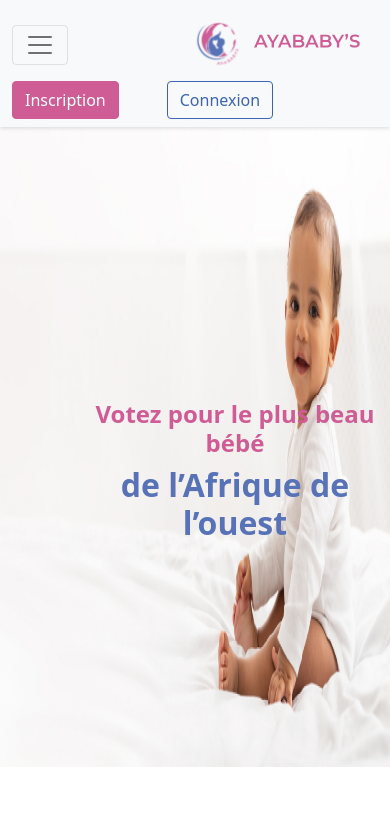
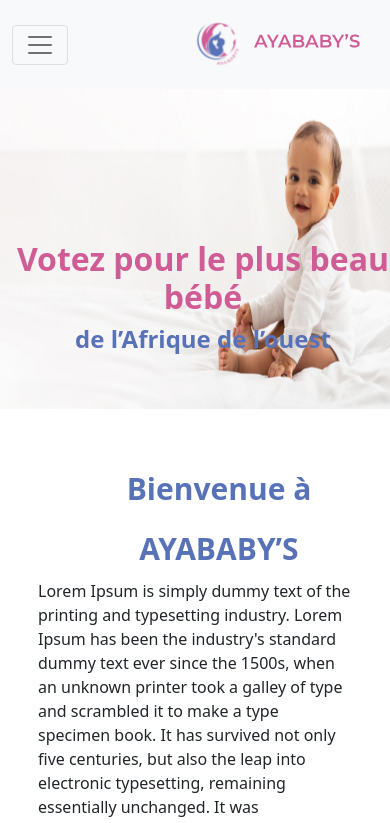
Before and after one commit to petitdekpe/ayababies-frontend, a Vue app: page / in a window 390 px wide. Shown: the top 823 px of the page. Built offline with nearby package versions, Linux system fonts and the light colour scheme.

Commit message:
Responsivité2

```diff
--- a/src/components/Header.vue
+++ b/src/components/Header.vue
@@ -166,8 +166,6 @@
 }
 
 @media screen and (max-width:714px){
-
-
 .violet {
 
   font-size: 1.5em;
@@ -176,7 +174,27 @@
 
   font-size: 2em;
 }
+header   img {
+    width: 100%;
+     height: 20em;
 
+}
+header > div {
+  position: absolute;
+  left: 1em;
+  top: 15em;
+
+}
+.violet {
+  font-weight: 600;
+  font-size: 2em;
+  display: flex;
+  box-sizing: border-box;
+}
+.bleu {
+  font-weight: 600;
+  font-size: 1.5em;
+}
 
 }
 </style>
--- a/src/components/NavBar.vue
+++ b/src/components/NavBar.vue
@@ -1,7 +1,7 @@
 <template>
 
 
-<nav class=" navbar navbar-expand-lg navbar-light bg-light navbar-bg-color ">
+<nav class=" navbar navbar-expand-lg navbar-light bg-light  ">
   <div class="container-fluid">
     <button class="navbar-toggler" type="button" data-bs-toggle="collapse" data-bs-target="#navbarTogglerDemo03" aria-controls="navbarTogglerDemo03" aria-expanded="false" aria-label="Toggle navigation">
       <span class="navbar-toggler-icon"></span>
@@ -16,7 +16,7 @@
 
       <ul class="justify-content-center nav me-auto mb-2 mb-lg-0 ">
         <li class="nav-item">
-          <router-link to="/" class="nav-link">Accueil</router-link>
+          <router-link to="/" class="nav-link ">Accueil</router-link>
         </li>
         <li class="nav-item">
           <router-link to="/concours" class="nav-link">Concours</router-link>
@@ -28,8 +28,8 @@
           <router-link to="/partenaires" class="nav-link">Partenaires</router-link>
         </li>
       </ul>
-      </div>
-      <form class="justify-content-end">
+
+      <form class="d-flex">
         <a href="inscription"><button type="button" class="btn btn-secondary btn-inscription me-5">
         Inscription
       </button></a>
@@ -40,6 +40,7 @@
       </button></a>
 
       </form>
+      </div>
     </div>
 
 </nav>
--- a/src/main.js
+++ b/src/main.js
@@ -3,6 +3,6 @@
 import router from './router'
 import store from './store'
 import "bootstrap/dist/css/bootstrap.min.css"
-import "bootstrap/dist/js/bootstrap.js"
+
 
 createApp(App).use(store).use(router).mount('#app')
--- a/src/views/Accueil.vue
+++ b/src/views/Accueil.vue
@@ -10,12 +10,11 @@
           style="
             font-weight: 600;
             font-size: 30px;
-            line-height: 54px;
+            line-height: 2em;
             display: flex;
             align-items: center;
-            letter-spacing: 0.2px;
             color: #5772b7;
-            padding-left: 88px;
+            padding-left: 2em;
           "
         >
           Bienvenue à AYABABY’S
@@ -391,35 +390,6 @@
   background-color: #3c64b1;
 }
 
-.navbar-bg-color {
-  background-color: #ffffff;
-  box-shadow: 0px 1px 4px rgba(0, 0, 0, 0.15);
-}
-.violet {
-  font-style: normal;
-  font-weight: 600;
-  font-size: 68px;
-  /* identical to box height */
-
-  display: flex;
-  align-items: center;
-  text-align: center;
-
-  color: #cf5c95;
-  box-sizing: border-box;
-}
-.bleu {
-  font-style: normal;
-  font-weight: 600;
-  font-size: 36px;
-  /* identical to box height */
-
-  align-items: center;
-  text-align: center;
-
-  color: #5772b7;
-}
-
 .text-introductif {
   margin-top: 50px;
   align-items: center;
```
